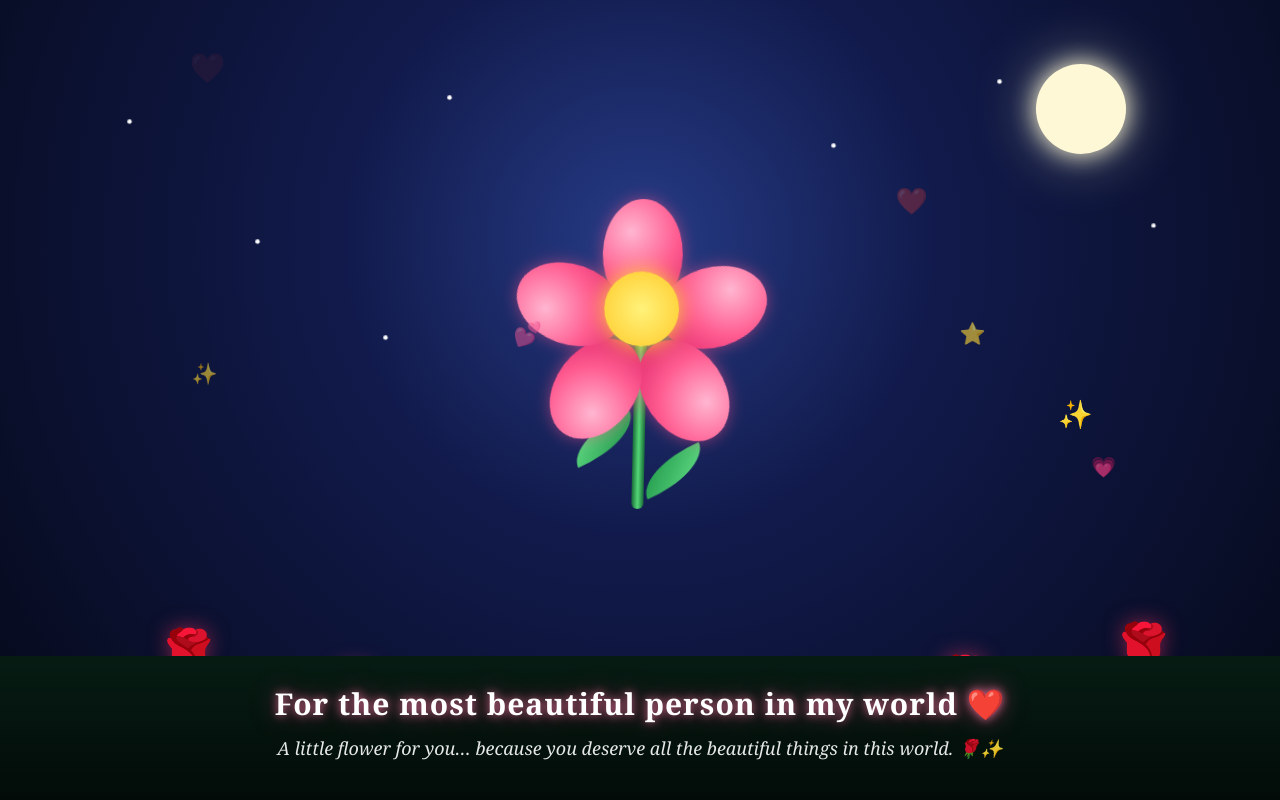
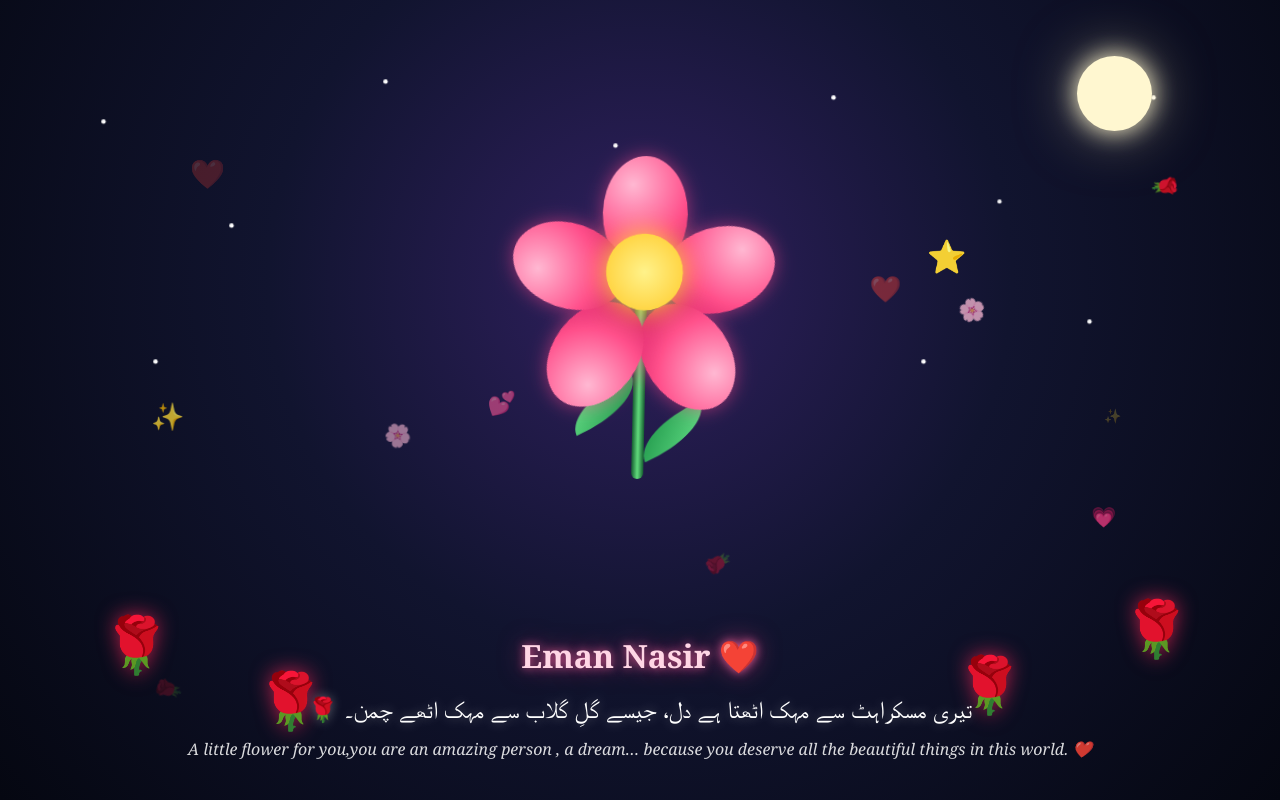
Before and after one commit to jahanzaibaslam-create/virtual-flower, a Flask app: page / in a window 1280 px wide. Run offline with Flask 3, Linux system fonts and the light colour scheme.

Commit message:
Add roses and new animations

```diff
--- a/templates/index.html
+++ b/templates/index.html
@@ -1,10 +1,10 @@
 <!DOCTYPE html>
-<html lang="en">
+<html lang="ur">
 <head>
 <meta charset="UTF-8">
 <meta name="viewport" content="width=device-width, initial-scale=1.0">
 
-<title>For You ❤️</title>
+<title>For Eman Nasir ❤️</title>
 
 <style>
 
@@ -15,14 +15,16 @@
 body {
     margin: 0;
     overflow: hidden;
-    height: 100vh;
+    min-height: 100vh;
+
     background:
-        radial-gradient(circle at 50% 30%, #263b86 0%, #111a4b 35%, #050817 100%);
-    font-family: Georgia, serif;
+        radial-gradient(circle at 50% 35%, #302060 0%, #11142f 45%, #050711 100%);
+
+    font-family: Georgia, "Times New Roman", serif;
     color: white;
 }
 
-/* ---------------- SCENE ---------------- */
+/* ================= SCENE ================= */
 
 .scene {
     position: relative;
@@ -39,22 +41,26 @@ body {
     height: 3px;
     background: white;
     border-radius: 50%;
+
     animation: twinkle 2s infinite alternate;
 }
 
-.s1 { left: 10%; top: 15%; animation-delay: .2s; }
-.s2 { left: 20%; top: 30%; animation-delay: .8s; }
-.s3 { left: 35%; top: 12%; animation-delay: .5s; }
-.s4 { left: 65%; top: 18%; animation-delay: 1s; }
-.s5 { left: 78%; top: 10%; animation-delay: .3s; }
-.s6 { left: 90%; top: 28%; animation-delay: 1.2s; }
-.s7 { left: 55%; top: 35%; animation-delay: .6s; }
-.s8 { left: 30%; top: 42%; animation-delay: .9s; }
+.s1 { left: 8%; top: 15%; animation-delay: .2s; }
+.s2 { left: 18%; top: 28%; animation-delay: .8s; }
+.s3 { left: 30%; top: 10%; animation-delay: .4s; }
+.s4 { left: 48%; top: 18%; animation-delay: 1s; }
+.s5 { left: 65%; top: 12%; animation-delay: .5s; }
+.s6 { left: 78%; top: 25%; animation-delay: 1.3s; }
+.s7 { left: 90%; top: 12%; animation-delay: .7s; }
+.s8 { left: 85%; top: 40%; animation-delay: 1.1s; }
+.s9 { left: 12%; top: 45%; animation-delay: .9s; }
+.s10 { left: 72%; top: 45%; animation-delay: .3s; }
 
 @keyframes twinkle {
+
     from {
         opacity: .2;
-        transform: scale(.7);
+        transform: scale(.6);
     }
 
     to {
@@ -63,54 +69,43 @@ body {
     }
 }
 
-/* ---------------- MOON ---------------- */
+/* ================= MOON ================= */
 
 .moon {
     position: absolute;
-    top: 8%;
-    right: 12%;
 
-    width: 90px;
-    height: 90px;
+    top: 7%;
+    right: 10%;
+
+    width: 75px;
+    height: 75px;
 
     border-radius: 50%;
 
-    background: #fff8d6;
+    background: #fff7d0;
 
     box-shadow:
-        0 0 25px #fff8d6,
-        0 0 60px rgba(255,255,210,.5);
+        0 0 25px #fff7d0,
+        0 0 60px rgba(255,240,180,.5);
 }
 
-/* ---------------- GROUND ---------------- */
-
-.ground {
-    position: absolute;
-    bottom: 0;
-    width: 100%;
-    height: 18%;
-
-    background:
-        linear-gradient(to top, #020b08, #061c13);
-}
-
-/* ---------------- MAIN FLOWER ---------------- */
+/* ================= MAIN FLOWER ================= */
 
 .flower {
     position: absolute;
 
     left: 50%;
-    top: 48%;
+    top: 43%;
 
-    width: 220px;
-    height: 330px;
+    width: 240px;
+    height: 340px;
 
     transform: translate(-50%, -50%);
 
-    animation: sway 4s ease-in-out infinite;
+    animation: flowerSway 4s ease-in-out infinite;
 }
 
-@keyframes sway {
+@keyframes flowerSway {
 
     0%,100% {
         transform: translate(-50%, -50%) rotate(-2deg);
@@ -121,96 +116,98 @@ body {
     }
 }
 
-/* STEM */
+/* ================= STEM ================= */
 
 .stem {
+
     position: absolute;
 
-    left: 104px;
-    top: 100px;
+    left: 114px;
+    top: 105px;
 
     width: 12px;
-    height: 190px;
+    height: 200px;
 
     border-radius: 20px;
 
-    background: linear-gradient(
-        to right,
-        #176b37,
-        #55d878,
-        #176b37
-    );
+    background:
+        linear-gradient(
+            to right,
+            #145c30,
+            #62dc7d,
+            #145c30
+        );
 
     transform-origin: top;
 
-    animation: grow 2s ease forwards;
+    animation: stemGrow 2s ease forwards;
 }
 
-@keyframes grow {
+@keyframes stemGrow {
 
     from {
         height: 0;
     }
 
     to {
-        height: 190px;
+        height: 200px;
     }
 }
 
-/* ---------------- PETALS ---------------- */
+/* ================= PETALS ================= */
 
 .petal {
 
     position: absolute;
 
-    left: 70px;
-    top: 35px;
+    left: 80px;
+    top: 40px;
 
-    width: 80px;
-    height: 110px;
+    width: 85px;
+    height: 115px;
+
+    border-radius: 50%;
 
     background:
         radial-gradient(
-            circle at 35% 30%,
-            #ffb6d0,
-            #ff5c91 50%,
-            #d71963
+            circle at 35% 25%,
+            #ffb8d2,
+            #ff4f8b 55%,
+            #c91458
         );
 
-    border-radius: 50%;
-
-    transform-origin: 40px 75px;
-
-    box-shadow:
-        0 0 15px rgba(255,80,140,.5);
+    transform-origin: 42px 78px;
 
     opacity: 0;
 
-    animation: bloom 1s forwards;
+    box-shadow:
+        0 0 18px rgba(255,70,140,.55);
+
+    animation: bloom 1s ease forwards;
 }
 
 .p1 {
-    transform: rotate(0deg) translateY(-55px);
+    transform: rotate(0deg) translateY(-58px);
     animation-delay: .5s;
 }
 
 .p2 {
-    transform: rotate(72deg) translateY(-55px);
+    transform: rotate(72deg) translateY(-58px);
     animation-delay: .7s;
 }
 
 .p3 {
-    transform: rotate(144deg) translateY(-55px);
+    transform: rotate(144deg) translateY(-58px);
     animation-delay: .9s;
 }
 
 .p4 {
-    transform: rotate(216deg) translateY(-55px);
+    transform: rotate(216deg) translateY(-58px);
     animation-delay: 1.1s;
 }
 
 .p5 {
-    transform: rotate(288deg) translateY(-55px);
+    transform: rotate(288deg) translateY(-58px);
     animation-delay: 1.3s;
 }
 
@@ -226,29 +223,29 @@ body {
     }
 }
 
-/* CENTER */
+/* ================= FLOWER CENTER ================= */
 
 .center {
 
     position: absolute;
 
-    left: 75px;
-    top: 55px;
+    left: 87px;
+    top: 62px;
 
-    width: 70px;
-    height: 70px;
+    width: 72px;
+    height: 72px;
 
     border-radius: 50%;
 
     background:
         radial-gradient(
             circle,
-            #fff27a,
+            #fff28a,
             #ffc928
         );
 
     box-shadow:
-        0 0 20px #ffd83d;
+        0 0 25px #ffd83d;
 
     z-index: 10;
 
@@ -266,14 +263,14 @@ body {
     }
 }
 
-/* ---------------- LEAVES ---------------- */
+/* ================= LEAVES ================= */
 
 .leaf {
 
     position: absolute;
 
-    width: 70px;
-    height: 32px;
+    width: 75px;
+    height: 34px;
 
     background:
         linear-gradient(
@@ -287,21 +284,21 @@ body {
 
 .leaf.left {
 
-    left: 40px;
-    top: 205px;
+    left: 48px;
+    top: 215px;
 
     transform: rotate(-25deg);
 }
 
 .leaf.right {
 
-    right: 40px;
-    top: 235px;
+    right: 48px;
+    top: 240px;
 
     transform: rotate(155deg);
 }
 
-/* ---------------- ROSES ---------------- */
+/* ================= ROSES ================= */
 
 .rose {
 
@@ -309,38 +306,36 @@ body {
 
     font-size: 55px;
 
+    filter:
+        drop-shadow(0 0 10px rgba(255,40,90,.7));
+
     animation:
         roseAppear 2s ease forwards,
-        floatRose 4s ease-in-out infinite;
-
-    opacity: 0;
-
-    filter:
-        drop-shadow(0 0 10px rgba(255,50,100,.5));
+        roseFloat 4s ease-in-out infinite;
 }
 
 .rose1 {
-    left: 12%;
-    bottom: 12%;
+    left: 8%;
+    bottom: 15%;
     animation-delay: 1s;
 }
 
 .rose2 {
-    left: 25%;
+    left: 20%;
     bottom: 8%;
-    animation-delay: 1.7s;
+    animation-delay: 1.5s;
 }
 
 .rose3 {
-    right: 22%;
+    right: 20%;
     bottom: 10%;
-    animation-delay: 2.4s;
+    animation-delay: 2s;
 }
 
 .rose4 {
-    right: 8%;
-    bottom: 14%;
-    animation-delay: 3s;
+    right: 7%;
+    bottom: 17%;
+    animation-delay: 2.5s;
 }
 
 @keyframes roseAppear {
@@ -356,18 +351,75 @@ body {
     }
 }
 
-@keyframes floatRose {
+@keyframes roseFloat {
 
     0%,100% {
-        transform: translateY(0);
+        margin-top: 0;
     }
 
     50% {
-        transform: translateY(-12px);
+        margin-top: -12px;
     }
 }
 
-/* ---------------- FLOATING HEARTS ---------------- */
+/* ================= FALLING PETALS ================= */
+
+.fallingPetal {
+
+    position: absolute;
+
+    top: -30px;
+
+    font-size: 22px;
+
+    animation: fall 7s linear infinite;
+
+    opacity: 0;
+}
+
+.fp1 {
+    left: 12%;
+    animation-delay: 1s;
+}
+
+.fp2 {
+    left: 30%;
+    animation-delay: 3s;
+}
+
+.fp3 {
+    left: 55%;
+    animation-delay: 2s;
+}
+
+.fp4 {
+    left: 75%;
+    animation-delay: 4s;
+}
+
+.fp5 {
+    left: 90%;
+    animation-delay: 5s;
+}
+
+@keyframes fall {
+
+    0% {
+        transform: translateY(0) rotate(0deg);
+        opacity: 0;
+    }
+
+    15% {
+        opacity: 1;
+    }
+
+    100% {
+        transform: translateY(110vh) rotate(360deg);
+        opacity: 0;
+    }
+}
+
+/* ================= HEARTS ================= */
 
 .heart {
 
@@ -388,12 +440,12 @@ body {
 }
 
 .h2 {
-    left: 40%;
+    left: 38%;
     animation-delay: 3s;
 }
 
 .h3 {
-    left: 70%;
+    left: 68%;
     animation-delay: 2s;
 }
 
@@ -414,96 +466,113 @@ body {
     }
 
     100% {
-        transform: translateY(-100vh) scale(1.2);
+        transform: translateY(-100vh) scale(1.3);
         opacity: 0;
     }
 }
 
-/* ---------------- SPARKLES ---------------- */
+/* ================= SPARKLES ================= */
 
 .sparkle {
 
     position: absolute;
 
-    font-size: 20px;
+    font-size: 22px;
 
-    animation: sparkleFloat 4s infinite;
+    animation: sparkle 3s infinite;
 }
 
 .sp1 {
-    left: 15%;
-    top: 45%;
+    left: 12%;
+    top: 50%;
 }
 
 .sp2 {
-    right: 15%;
+    right: 12%;
     top: 50%;
     animation-delay: 1s;
 }
 
 .sp3 {
-    left: 75%;
-    top: 40%;
+    right: 25%;
+    top: 30%;
     animation-delay: 2s;
 }
 
-@keyframes sparkleFloat {
+@keyframes sparkle {
 
     0%,100% {
         opacity: .2;
-        transform: scale(.7);
+        transform: scale(.6);
     }
 
     50% {
         opacity: 1;
-        transform: scale(1.4);
+        transform: scale(1.5);
     }
 }
 
-/* ---------------- MESSAGE ---------------- */
+/* ================= TEXT ================= */
 
 .message {
 
     position: absolute;
 
+    left: 0;
     bottom: 5%;
 
     width: 100%;
 
     text-align: center;
 
-    padding: 0 20px;
+    padding: 0 15px;
 
-    animation: messageAppear 3s ease forwards;
+    animation: messageIn 3s ease forwards;
 
     opacity: 0;
 }
 
-.mainText {
+.name {
 
-    font-size: 30px;
+    font-size: 32px;
 
     font-weight: bold;
 
-    letter-spacing: 1px;
+    color: #ffd6e5;
 
     text-shadow:
-        0 0 10px rgba(255,120,170,.8),
-        0 0 25px rgba(255,80,140,.5);
+        0 0 10px rgba(255,100,160,.8),
+        0 0 25px rgba(255,70,140,.5);
+
+    margin-bottom: 10px;
 }
 
-.smallText {
+.urdu {
 
-    margin-top: 12px;
+    font-size: 24px;
 
-    font-size: 18px;
+    line-height: 1.8;
+
+    direction: rtl;
+
+    color: #fff;
+
+    text-shadow:
+        0 0 12px rgba(255,255,255,.35);
+}
+
+.english {
+
+    margin-top: 8px;
+
+    font-size: 16px;
 
     font-style: italic;
 
-    opacity: .9;
+    opacity: .85;
 }
 
-@keyframes messageAppear {
+@keyframes messageIn {
 
     from {
         opacity: 0;
@@ -560,6 +633,8 @@ body {
     <div class="star s6"></div>
     <div class="star s7"></div>
     <div class="star s8"></div>
+    <div class="star s9"></div>
+    <div class="star s10"></div>
 
     <!-- MOON -->
 
@@ -584,14 +659,22 @@ body {
 
     </div>
 
-    <!-- ROSES -->
+    <!-- ROSES / GULAB -->
 
     <div class="rose rose1">🌹</div>
     <div class="rose rose2">🌹</div>
     <div class="rose rose3">🌹</div>
     <div class="rose rose4">🌹</div>
 
-    <!-- HEARTS -->
+    <!-- FALLING ROSE PETALS -->
+
+    <div class="fallingPetal fp1">🌹</div>
+    <div class="fallingPetal fp2">🌸</div>
+    <div class="fallingPetal fp3">🌹</div>
+    <div class="fallingPetal fp4">🌸</div>
+    <div class="fallingPetal fp5">🌹</div>
+
+    <!-- FLOATING HEARTS -->
 
     <div class="heart h1">❤️</div>
     <div class="heart h2">💕</div>
@@ -604,21 +687,22 @@ body {
     <div class="sparkle sp2">✨</div>
     <div class="sparkle sp3">⭐</div>
 
-    <!-- GROUND -->
-
-    <div class="ground"></div>
-
     <!-- MESSAGE -->
 
     <div class="message">
 
-        <div class="mainText">
-            For the most beautiful person in my world ❤️
+        <div class="name">
+            Eman Nasir ❤️
         </div>
 
-        <div class="smallText">
-            A little flower for you… because you deserve
-            all the beautiful things in this world. 🌹✨
+        <div class="urdu">
+            تیری مسکراہٹ سے مہک اٹھتا ہے دل،
+            جیسے گلِ گلاب سے مہک اٹھے چمن۔ 🌹
+        </div>
+
+        <div class="english">
+            A little flower for you,you are an amazing person , a dream… because you deserve
+            all the beautiful things in this world. ❤️
         </div>
 
     </div>
```
Also changed, not shown: other parts of templates/index.html (+16 -12 lines).
